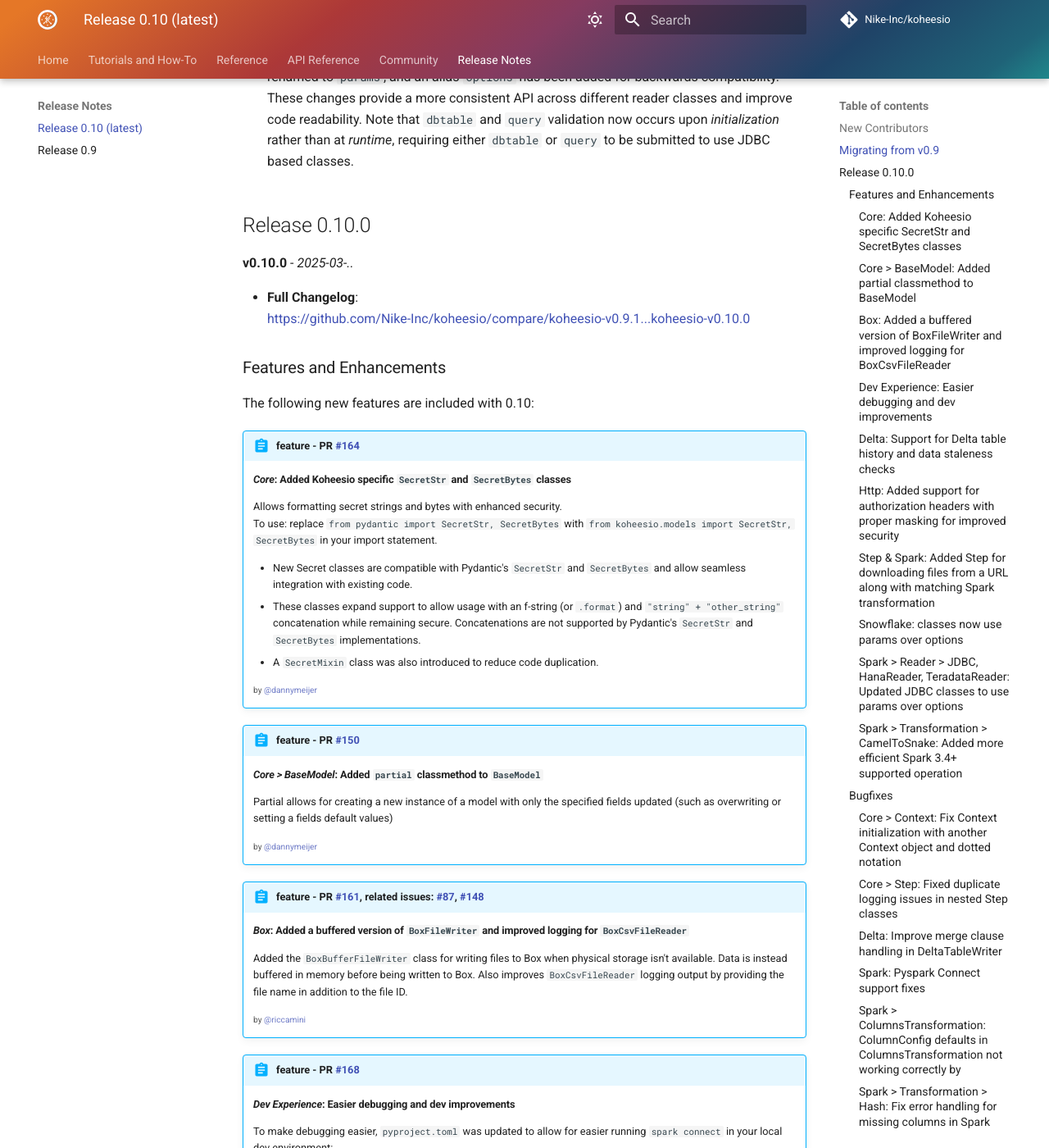
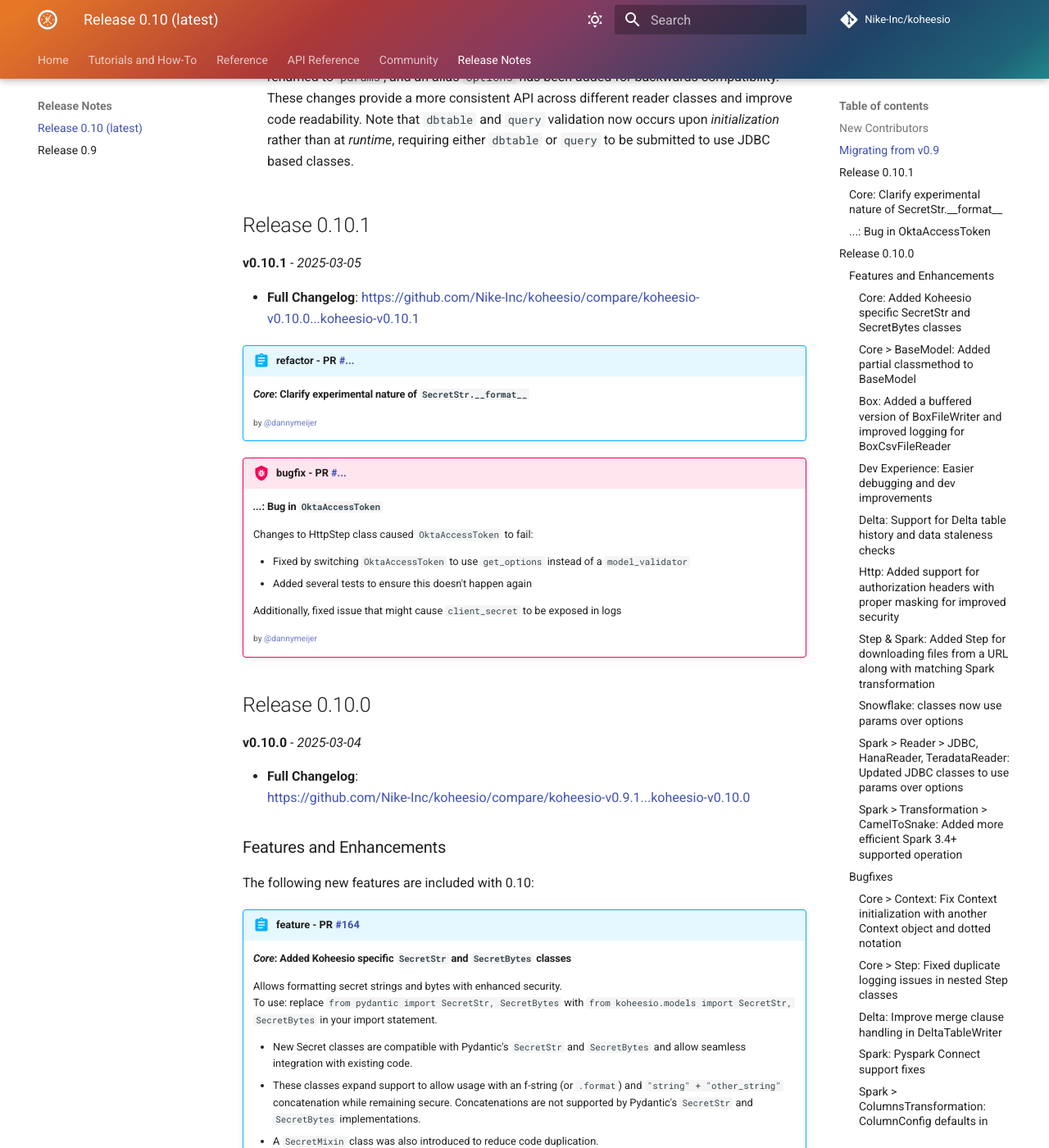
Before and after one commit to Nike-Inc/koheesio, an MkDocs documentation site: the page built from docs/releases/0.10.md, in a window 1280 px wide and 1400 px high, scrolled down 1056 px. Shown: the whole window at 82% size. Built offline with MkDocs 1.6.1 and Material for MkDocs 9.7.7, drawn with Linux system fonts in a browser that asks for light colours; comment, search, counter and statistics services are not loaded; the version menu is left out.

Commit message:
[DOCS] update release notes for version 0.10.1, clarify experimental nature of SecretStr.__format__ and fix OktaAccessToken bug

```diff
--- a/docs/releases/0.10.md
+++ b/docs/releases/0.10.md
@@ -23,9 +23,33 @@
 
 * `JDBCReader`, `HanaReader`, and `TeradataReader` classes have been updated to use `params` over `options` for improved consistency and maintainability. The `options` field has been renamed to `params`, and an alias `options` has been added for backwards compatibility. These changes provide a more consistent API across different reader classes and improve code readability. Note that `dbtable` and `query` validation now occurs upon *initialization* rather than at *runtime*, requiring either `dbtable` or `query` to be submitted to use JDBC based classes.
 
+## Release 0.10.1
+
+**v0.10.1** - *2025-03-05*
+
+* **Full Changelog**:
+    https://github.com/Nike-Inc/koheesio/compare/koheesio-v0.10.0...koheesio-v0.10.1
+
+!!! abstract "refactor - PR [#...](https://github.com/Nike-Inc/koheesio/pull/...)"
+    #### *Core*: Clarify experimental nature of `SecretStr.__format__`
+
+    <small> by @dannymeijer </small>
+
+!!! bug "bugfix - PR [#...](https://github.com/Nike-Inc/koheesio/pull/...)"
+    #### *...*: Bug in `OktaAccessToken`
+
+    Changes to HttpStep class caused `OktaAccessToken` to fail:
+
+    * Fixed by switching `OktaAccessToken` to use `get_options` instead of a `model_validator`
+    * Added several tests to ensure this doesn't happen again
+
+    Additionally, fixed issue that might cause `client_secret` to be exposed in logs
+
+    <small> by @dannymeijer</small>
+
 ## Release 0.10.0
 
-**v0.10.0** - *2025-03-..*
+**v0.10.0** - *2025-03-04*
 
 * **Full Changelog**:
     https://github.com/Nike-Inc/koheesio/compare/koheesio-v0.9.1...koheesio-v0.10.0
```
